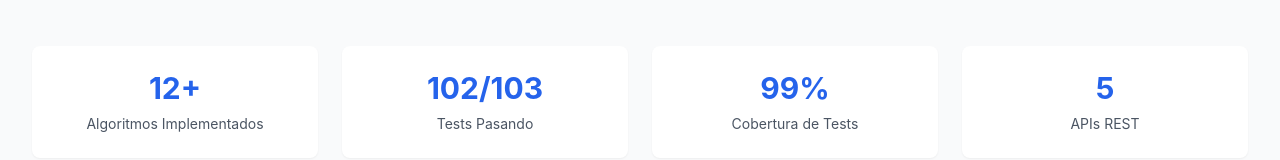
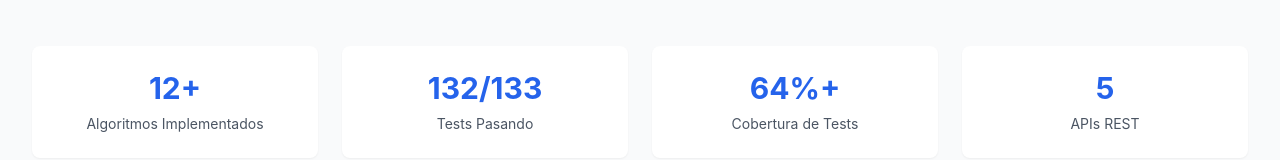
Before and after one commit to SantOvalle08/ProyectoAnalisisAlgoritmos, a React app in the folder Frontend/: page / in a window 1280 px wide. Shown: the part 453-613 px from the top of the page. Built offline with nearby package versions, Linux system fonts and the light colour scheme; no server answers; the HTML template or start-up script is replaced by a standard one.

Commit message:
Correcciones ejecución start proyect

```diff
--- a/Frontend/src/index.css
+++ b/Frontend/src/index.css
@@ -1,3 +1,4 @@
+/* filepath: index.css */
 @tailwind base;
 @tailwind components;
 @tailwind utilities;
--- a/Frontend/src/pages/HomePage.tsx
+++ b/Frontend/src/pages/HomePage.tsx
@@ -50,8 +50,8 @@ const features = [
 
 const stats = [
   { label: 'Algoritmos Implementados', value: '12+' },
-  { label: 'Tests Pasando', value: '102/103' },
-  { label: 'Cobertura de Tests', value: '99%' },
+  { label: 'Tests Pasando', value: '132/133' },
+  { label: 'Cobertura de Tests', value: '64%+' },
   { label: 'APIs REST', value: '5' },
 ];
 
```
Also changed, not shown: 2 other files (tests, documents, lock files or other folders).
